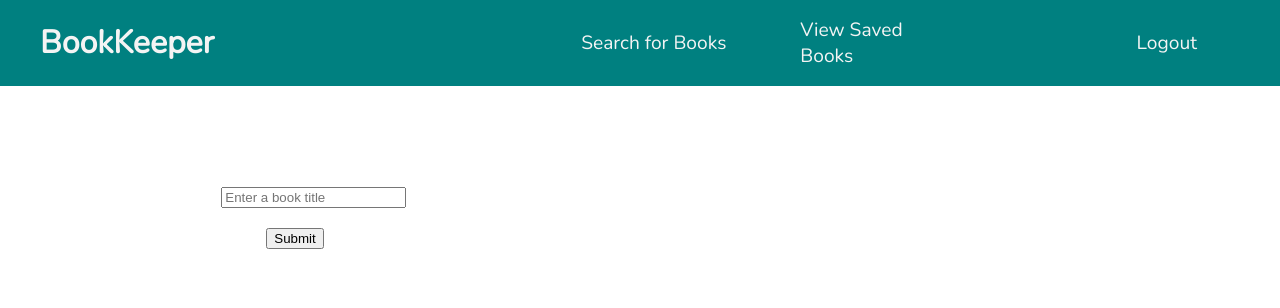
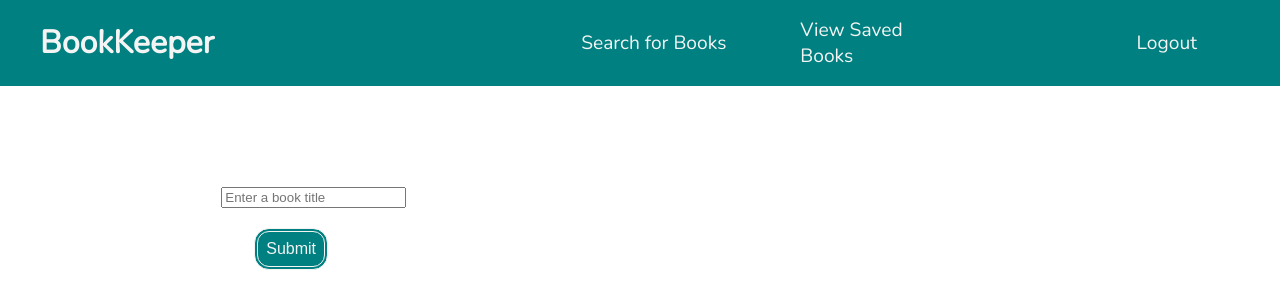
Before and after one commit to jameygronewald/bookKeeper, a React (Create React App) app in the folder client/: page /search in a window 1280 px wide. Shown: the top 308 px of the page. Built offline with nearby package versions, Linux system fonts and the light colour scheme; the HTML template or start-up script is replaced by a standard one.

Commit message:
fixed search button styling

```diff
--- a/client/src/App.css
+++ b/client/src/App.css
@@ -54,11 +54,11 @@ body {
 }
 
 .homeContainer a:nth-child(3) {
-    grid-row: 2 / 4;
-    grid-column: 1 / 3;
-    justify-self: center;
-    align-self: center;
-  }
+  grid-row: 2 / 4;
+  grid-column: 1 / 3;
+  justify-self: center;
+  align-self: center;
+}
 
 .signupButton {
   background-color: teal;
@@ -128,5 +128,34 @@ body {
 }
 
 .formCol button {
-  margin: 20px 0px 0px 45px;
+  margin: 20px 0px 0px 33px;
+  background-color: teal;
+  border-radius: 15px;
+  border: 4px double #f4f4f4;
+  color: #f4f4f4;
+  text-align: center;
+  font-size: 1rem;
+  padding: 0.5rem;
+  -webkit-transition: all 0.5s;
+  -moz-transition: all 0.5s;
+  -o-transition: all 0.5s;
+  transition: all 0.5s;
+  cursor: pointer;
+
+
 }
+
+.searchButton {
+  background-color: teal;
+  border-radius: 15px;
+  border: 4px double #f4f4f4;
+  color: #f4f4f4;
+  text-align: center;
+  font-size: 1rem;
+  padding: 0.5rem;
+  -webkit-transition: all 0.5s;
+  -moz-transition: all 0.5s;
+  -o-transition: all 0.5s;
+  transition: all 0.5s;
+  cursor: pointer;
+}
--- a/client/src/pages/Search/Search.jsx
+++ b/client/src/pages/Search/Search.jsx
@@ -6,7 +6,7 @@ import Button from "../../components/Button/Button";
 import { ToastContainer, toast } from "react-toastify";
 import "react-toastify/dist/ReactToastify.css";
 import { UserContext } from "../../utils/UserContext";
-const { authConfig } = require('../../utils/configHelper');
+const { authConfig } = require("../../utils/configHelper");
 
 const Search = () => {
   const [search, setSearch] = useState("");
@@ -31,7 +31,8 @@ const Search = () => {
       });
   };
 
-  const notifyUserSaveBook = title => toast.info(`Added "${title}" to your library!`);
+  const notifyUserSaveBook = title =>
+    toast.info(`Added "${title}" to your library!`);
 
   const addNewBook = book => {
     const bookObject = {
@@ -63,11 +64,13 @@ const Search = () => {
           />
         </div>
         <div className="col">
-          {books.length > 0 && books.map(book => (
+          {books.length > 0 &&
+            books.map(book => (
               <div key={book.id} className="searchResultRow">
                 {books && <BookInfo book={book.volumeInfo} />}
                 {books && (
                   <Button
+                    className="searchButton"
                     onClick={e => {
                       e.preventDefault();
                       addNewBook(book);
```
Lines whose indentation alone changed are shown as unchanged.
